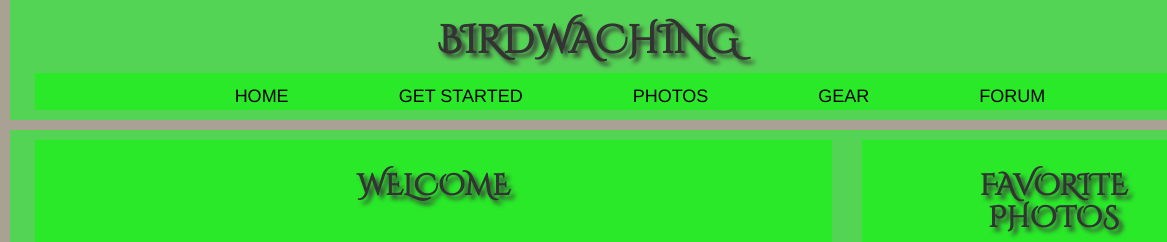
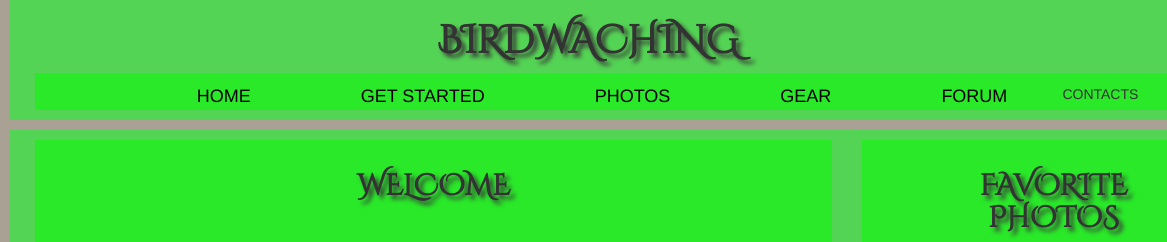
Before and after one commit to workTask/BirdExampleBootstrap, a plain HTML site: page index.html in a window 1280 px wide. Both pictures are taken after a click on the link "FORUM". Shown: the top 242 px of the page, 0-1167 px from the left. Drawn offline with nearby package versions, Linux system fonts and the light colour scheme.

Commit message:
add menu js

```diff
--- a/index.html
+++ b/index.html
@@ -29,12 +29,12 @@
                             <!************************************** MENU********************************>
                             <div class="col-lg-12 " id="menu_container">
                                 <nav>
-                                    <ul class="menu">
+                                    <ul class="menu" id="menuAdd">
                                         <li class="menu__item"><a id="menu" href="#">HOME</a></li>
                                         <li class="menu__item"><a href="#">GET STARTED</a></li>
                                         <li class="menu__item"><a href="#">PHOTOS</a></li>
                                         <li class="menu__item"><a href="#">GEAR</a></li>
-                                        <li class="menu__item"><a href="#">FORUM</a></li>
+                                        <li class="menu__item"><a href="#" id="panelForum">FORUM</a></li>
 
                                     </ul>
                                 </nav>
--- a/js/main.js
+++ b/js/main.js
@@ -17,3 +17,10 @@ $(document).ready(function(){
         $(this).css({ 'height': '200px', 'width': '200px' });
     });
 });
+
+//add CONTACT in  menu
+$(document).ready(function() {
+    $("#panelForum").click(function () {
+        $("ul").append("<li> CONTACTS </li>");
+    });
+});
```
